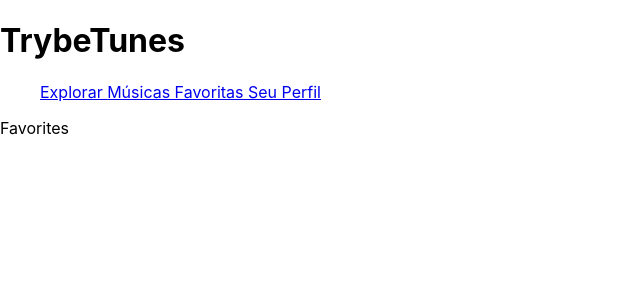
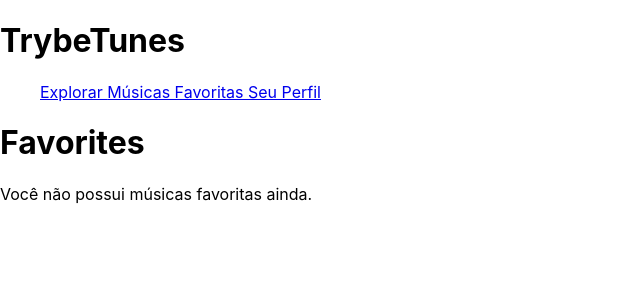
Before and after one commit to sabrinavazc/project-trybe-tunes, a React (Create React App) app: page /favorites in a window 1280 px wide. Shown: the top 300 px of the page, without its empty margins (0-640 px from the left). Built offline with nearby package versions, Linux system fonts and the light colour scheme.

Commit message:
novas alterações no requisito12_2/3 passando

```diff
--- a/src/components/MusicCard.jsx
+++ b/src/components/MusicCard.jsx
@@ -1,5 +1,5 @@
+import React, { useState, useEffect, useCallback } from 'react';
 import PropTypes from 'prop-types';
-import React, { useState, useEffect, useCallback } from 'react';
 import { addSong, getFavoriteSongs, removeSong } from '../services/favoriteSongsAPI';
 import Loading from './Loading';
 
--- a/src/pages/Favorites.jsx
+++ b/src/pages/Favorites.jsx
@@ -1,6 +1,6 @@
 import React, { Component } from 'react';
 import Header from '../components/Header';
-import { getFavoriteSongs } from '../services/favoriteSongsAPI';
+import { getFavoriteSongs, removeSong } from '../services/favoriteSongsAPI';
 import MusicCard from '../components/MusicCard';
 import Loading from '../components/Loading';
 
@@ -20,17 +20,20 @@ class Favorites extends Component {
     this.setState({ isLoading: false, favoritesList });
   };
 
+  handleRemoveSong = async (trackId) => {
+    this.setState({ isLoading: true });
+    await removeSong(trackId);
+    await this.handleFavoriteSongs();
+    this.setState({ isLoading: false });
+  };
+
   render() {
     const { isLoading, favoritesList } = this.state;
-    return (
-      <div data-testid="page-favorites">
-        <Header />
-        Favorites
-        {
-          isLoading ? (
-            <Loading />
-          ) : (
-            favoritesList.map((song) => (
+    let content = <p>Você não possui músicas favoritas ainda.</p>;
+    if (isLoading) {
+      content = <Loading />;
+    } else if (favoritesList.length > 0) {
+      content = favoritesList.map((song) => (
         <div key={ song.trackId }>
           <MusicCard
             song={ song }
@@ -38,18 +41,23 @@ class Favorites extends Component {
             trackName={ song.trackName }
             previewUrl={ song.previewUrl }
             trackId={ song.trackId }
-                  handleFavoriteSongs={ this.handleFavoriteSongs }
+            artworkUrl100={ song.artworkUrl100 } // adiciona a propriedade artworkUrl100
             isChecked={
-                    favoritesList
-                      .some((favoritesong) => song.trackId === favoritesong.trackId)
+              favoritesList.some((favoritesong) => song.trackId === favoritesong.trackId)
             }
+            handleRemoveSong={ this.handleRemoveSong }
           />
         </div>
-            ))
-          )
+      ));
     }
+    return (
+      <div data-testid="page-favorites">
+        <Header />
+        <h1>Favorites</h1>
+        { content }
       </div>
     );
   }
 }
+
 export default Favorites;
```
Lines whose indentation alone changed are shown as unchanged.
